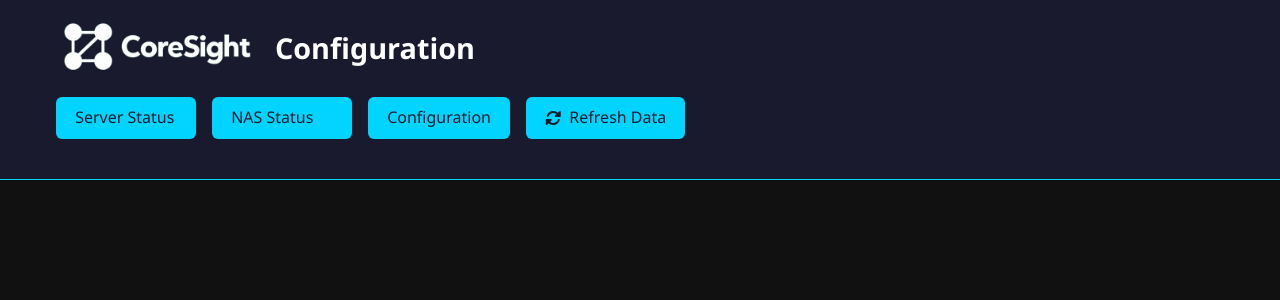
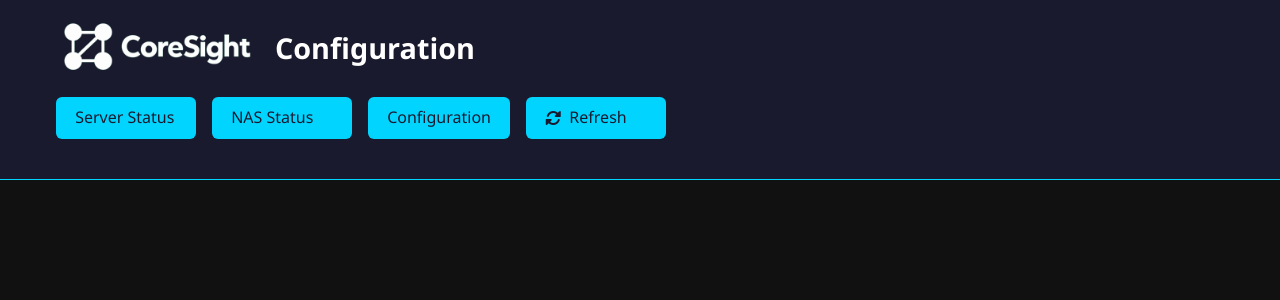
Before and after one commit to bekaheni/Backup-Status, a Flask app: page /template in a window 1280 px wide. Shown: the top 300 px of the page. Run offline with Flask 3, Linux system fonts and the light colour scheme; parts of the project's set-up code (start-up, migrations or seed data) failed here and were passed over.

Commit message:
Rename navigation 'Refresh Data' button to 'Refresh' to avoid confusion with database refresh button

```diff
--- a/templates/template.html
+++ b/templates/template.html
@@ -122,7 +122,7 @@
                     <a href="/nas" class="nav-btn">NAS Status</a>
                     <a href="/configuration" class="nav-btn active">Configuration</a>
                     <a href="/manual-refresh" class="nav-btn refresh-btn">
-                        <i class="fas fa-sync-alt"></i> Refresh Data
+                        <i class="fas fa-sync-alt"></i> Refresh
                     </a>
                 </div>
                 <div class="nav-right">
```
